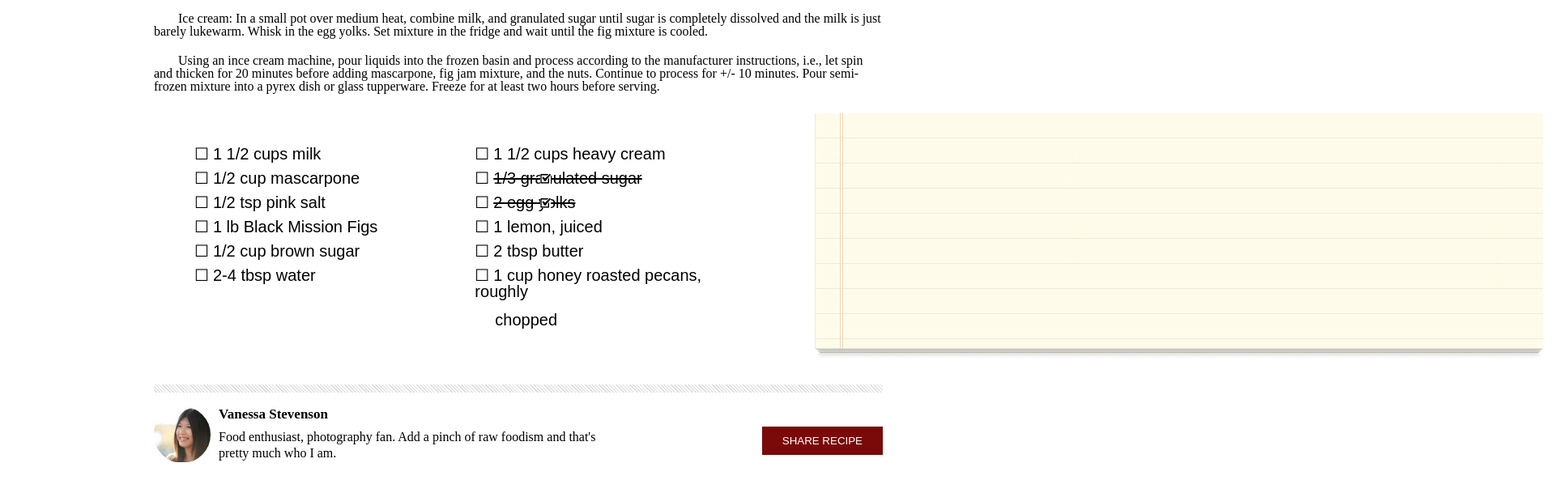
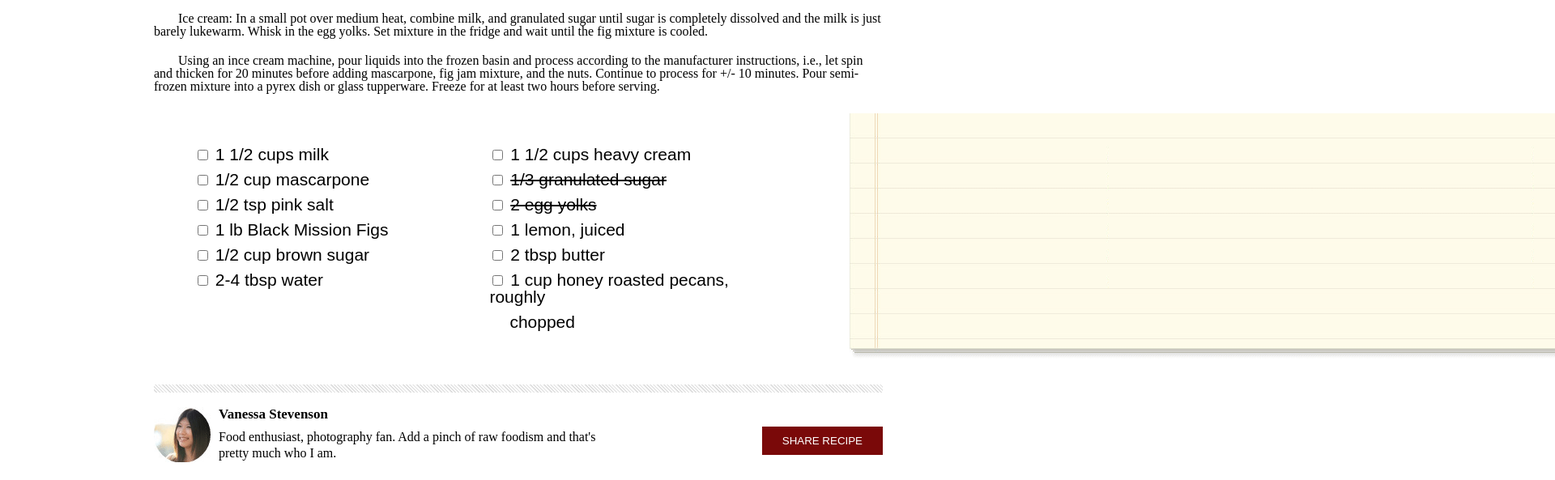
Before and after one commit to 201-jonnygraybill/chocolate-pizza, a plain HTML site: page index.html in a window 1280 px wide. Shown: the part 860-1453 px from the top of the page at 81% size, 1920 px wide, since content can reach past the window. Drawn offline with Linux system fonts and the light colour scheme.

Commit message:
checkboxes fix

```diff
--- a/index.html
+++ b/index.html
@@ -37,20 +37,20 @@
     </ul>
     <img class="listimg" src="../chocolate-pizza/img/list-bg.png"/>
     <ul class="leftlist">
-      <li>1 1/2 cups milk</li>
-      <li>1/2 cup mascarpone</li>
-      <li>1/2 tsp pink salt</li>
-      <li>1 lb Black Mission Figs</li>
-      <li>1/2 cup brown sugar</li>
-      <li>2-4 tbsp water</li>
+      <li><input type="checkbox"> 1 1/2 cups milk</li>
+      <li><input type="checkbox"> 1/2 cup mascarpone</li>
+      <li><input type="checkbox"> 1/2 tsp pink salt</li>
+      <li><input type="checkbox"> 1 lb Black Mission Figs</li>
+      <li><input type="checkbox"> 1/2 cup brown sugar</li>
+      <li><input type="checkbox"> 2-4 tbsp water</li>
     </ul>
     <ul class="leftlist rightlist">
-      <li>1 1/2 cups heavy cream</li>
-      <li><s>1/3 granulated sugar</s></li>
-      <li><s>2 egg yolks</s></li>
-      <li>1 lemon, juiced</li>
-      <li>2 tbsp butter</li>
-      <li>1 cup honey roasted pecans, roughly <p>chopped</p></li>
+      <li><input type="checkbox"> 1 1/2 cups heavy cream</li>
+      <li><input type="checkbox"> <s> 1/3 granulated sugar</s></li>
+      <li><input type="checkbox"> <s> 2 egg yolks</s></li>
+      <li><input type="checkbox"> 1 lemon, juiced</li>
+      <li><input type="checkbox"> 2 tbsp butter</li>
+      <li><input type="checkbox"> 1 cup honey roasted pecans, roughly <p>chopped</p></li>
     </ul><br><br><br><br><br><br><br><br><br><br><br><br><br><br><br><br><br><br><br><br><br><br><br>
   </section>
 
@@ -71,9 +71,7 @@
   <img src="../chocolate-pizza/img/small-logo.png"/><br>
   <p>Delicious &#169; 2013 &#183; All Rights Reserved.</p>
   <p>Proudly published with Ghost.</p>
-</div>
-<img class="checkbox" src="../chocolate-pizza/img/checkbox.png"/>
-<img class="checkbox2" src="../chocolate-pizza/img/checkbox2.png"/>
+</div><br><br><br><br>
 </footer>
 
 </html>
--- a/style.css
+++ b/style.css
@@ -89,26 +89,21 @@ section .maintext li:not(:first-child) {
   padding-top: 35px;
   margin-left: 50px;
   font-family: arial;
-  font-size: 20px;
-  margin-right: 70px;
+  font-size: 21px;
+  margin-right: 75px;
 }
 
 .rightlist {
-  width: 350px;
+  width: 370px;
 }
 
 .rightlist p {
-  margin-top: 15px;
+  margin-top: 10px;
   margin-left: 25px;
 }
 
 .leftlist li {
   padding-top: 10px;
-}
-
-.leftlist li:before {
-  content: "\2610";
-  margin-right: 5px;
 }
 
 .bar {
@@ -177,21 +172,3 @@ button {
   font-family: 'Times New Roman', Times, serif;
   font-size: 15px;
 }
-
-.checkbox {
-  height: 13px;
-  width: 13px;
-  position: absolute;
-  z-index: 5;
-  top: 1074px;
-  left: 667px;
-}
-
-.checkbox2 {
-  height: 13px;
-  width: 13px;
-  position: absolute;
-  z-index: 4;
-  top: 1104px;
-  left: 667px;
-}
```
